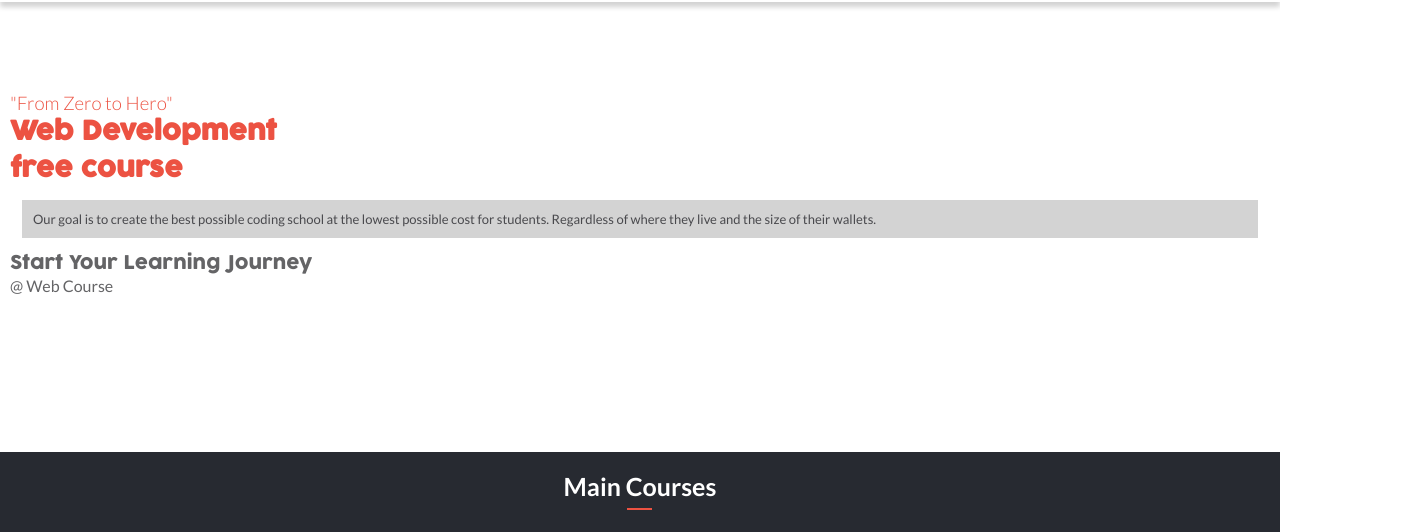
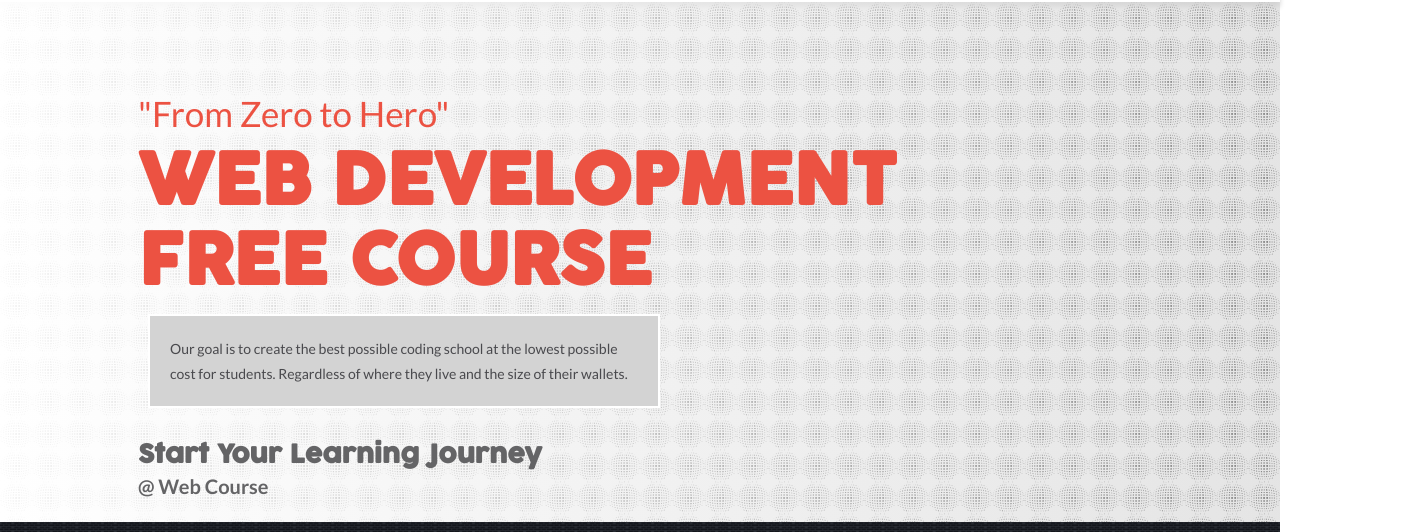
Before and after one commit to TimmyChan99/WebDev_Course, a website: page home.html in a window 1280 px wide. Shown: the part 108-640 px from the top of the page, 1408 px wide, since content can reach past the window. Drawn offline with Linux system fonts and the light colour scheme.

Commit message:
update HOME page desktop version >> fix headline section

```diff
--- a/home.html
+++ b/home.html
@@ -57,7 +57,7 @@
     <section class="headline">
         <div class="headlines">
             <h3 class="moto">"From Zero to Hero"</h3>
-            <h1 class="title"><span>Web Development</span>
+            <h1 class="title title_hero_section"><span>Web Development</span>
                 <br><span>free course</span>
             </h1>
             <p class="informtion">Our goal is to create the best possible coding school at the lowest possible cost for
--- a/home_style.css
+++ b/home_style.css
@@ -29,10 +29,12 @@
 
 .header {
   position: relative;
+  background-color: gray;
 }
 
 .desktop_ver {
   display: none;
+  box-shadow: 0 5px 5px #d3d3d3;
 }
 
 .mobile_ver {
@@ -42,6 +44,7 @@
   position: absolute;
   top: 15px;
   left: 15px;
+  z-index: 1;
 }
 
 .humgurger_menu {
@@ -54,19 +57,22 @@
 
 .headline {
   width: 100vw;
-  height: 45vh;
-
-  /* background-image: linear-gradient(to bottom, rgba(211, 211, 211, 0.9), rgba(211, 211, 211, 0.7)), url('./images/bg_1.jpg'); */
+  height: 65vh;
+  background-image: linear-gradient(to right, rgba(255, 255, 255, 0.95), rgba(211, 211, 211, 0.6)), url('./images/circular-pattern.png');
 }
 
 .headlines {
-  margin: 90px 10px 0 10px;
+  padding: 90px 10px 35px 10px;
 }
 
 .moto {
   font-family: 'Lato', sans-serif;
   color: #ec5242;
   font-weight: 390;
+}
+
+.title_hero_section {
+  text-transform: uppercase;
 }
 
 .title span {
@@ -83,6 +89,7 @@
   padding: 11px;
   color: rgb(73, 73, 77);
   margin: 10px;
+  width: 90vw;
 }
 
 .moto2 {
@@ -104,6 +111,9 @@
   height: 100%;
   background-color: #272a31;
   font-family: 'Lato', sans-serif;
+  background-image: url('./images/bricks.png');
+  background-blend-mode: multiply;
+  background-size: 1%;
 }
 
 .section_headline {
@@ -137,7 +147,8 @@ hr {
 }
 
 .card {
-  background-color: rgba(255, 255, 255, 0.2);
+  background-color: rgba(211, 211, 211, 0.2);
+  backdrop-filter: blur(2px);
   width: 95%;
   height: 85px;
   justify-content: space-evenly;
@@ -250,7 +261,7 @@ hr {
 /* Footer Section */
 
 footer {
- display: none;
+  display: none;
 }
 
 /* Desktop Version */
@@ -358,6 +369,46 @@ footer {
     display: none;
   }
 
+  /*  Headline Section  */
+  .headlines {
+    margin-left: 10vw;
+    width: 100vw;
+    height: 75vh;
+  }
+
+  .moto {
+    font-size: 35px;
+    font-weight: 400;
+  }
+
+  .title_hero_section {
+    margin-top: 10px;
+  }
+
+  .title_hero_section span {
+    font-size: 70px;
+    line-height: 80px;
+  }
+
+  .informtion {
+    width: 40vw;
+    padding: 20px;
+    font-size: 14px;
+    line-height: 25px;
+    font-weight: 500;
+  }
+
+  .moto2 {
+    margin-top: 30px;
+    font-weight: 700;
+    font-size: 25px;
+  }
+
+  .credit {
+    font-size: 20px;
+    font-weight: 600;
+  }
+
   /* Courses Section */
 
   .main_courses {
@@ -436,6 +487,7 @@ footer {
   .section_title {
     font-weight: 600;
     font-size: 25px;
+    align-items: center;
   }
 
   .the_team {
@@ -471,12 +523,8 @@ footer {
   footer {
     display: block;
     background-color: rgb(48, 48, 51);
-  margin-top: 30px;
+    margin-top: 30px;
     height: 25vh;
-  }
-
-  .section_title {
-    align-items: center;
   }
 
   .footer_title {
@@ -496,7 +544,6 @@ footer {
     margin-left: 70px;
   }
 
-
   .copyright_footer {
     background-color: #fff;
     height: 20vh;
@@ -509,9 +556,11 @@ footer {
     align-items: center;
     justify-content: space-around;
   }
-  .copyright_info{
+
+  .copyright_info {
     align-items: center;
   }
+
   .copyright_img {
     width: 50px;
     height: 50px;
```
Also changed, not shown: images/bricks.png (added), images/circular-pattern.png (added).
